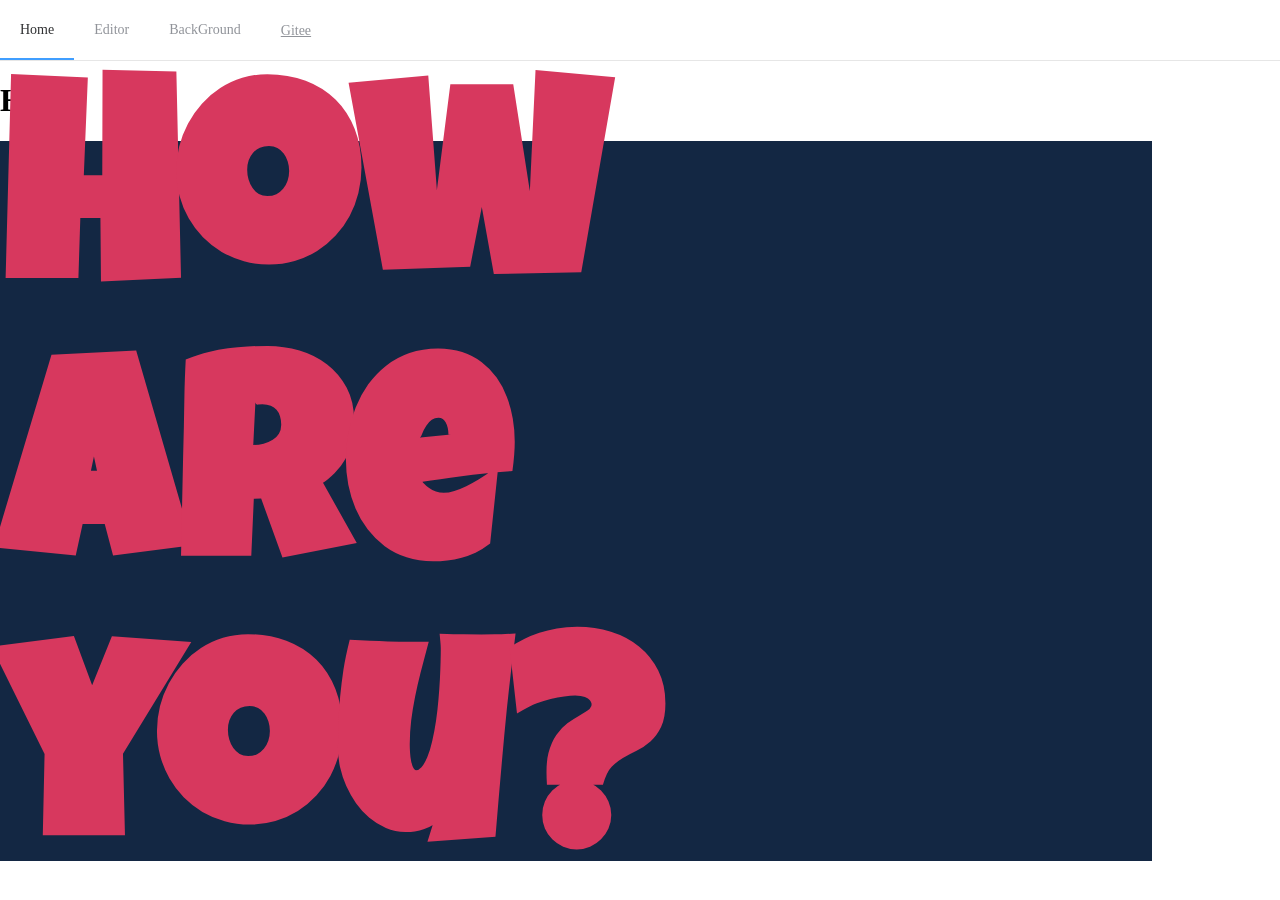
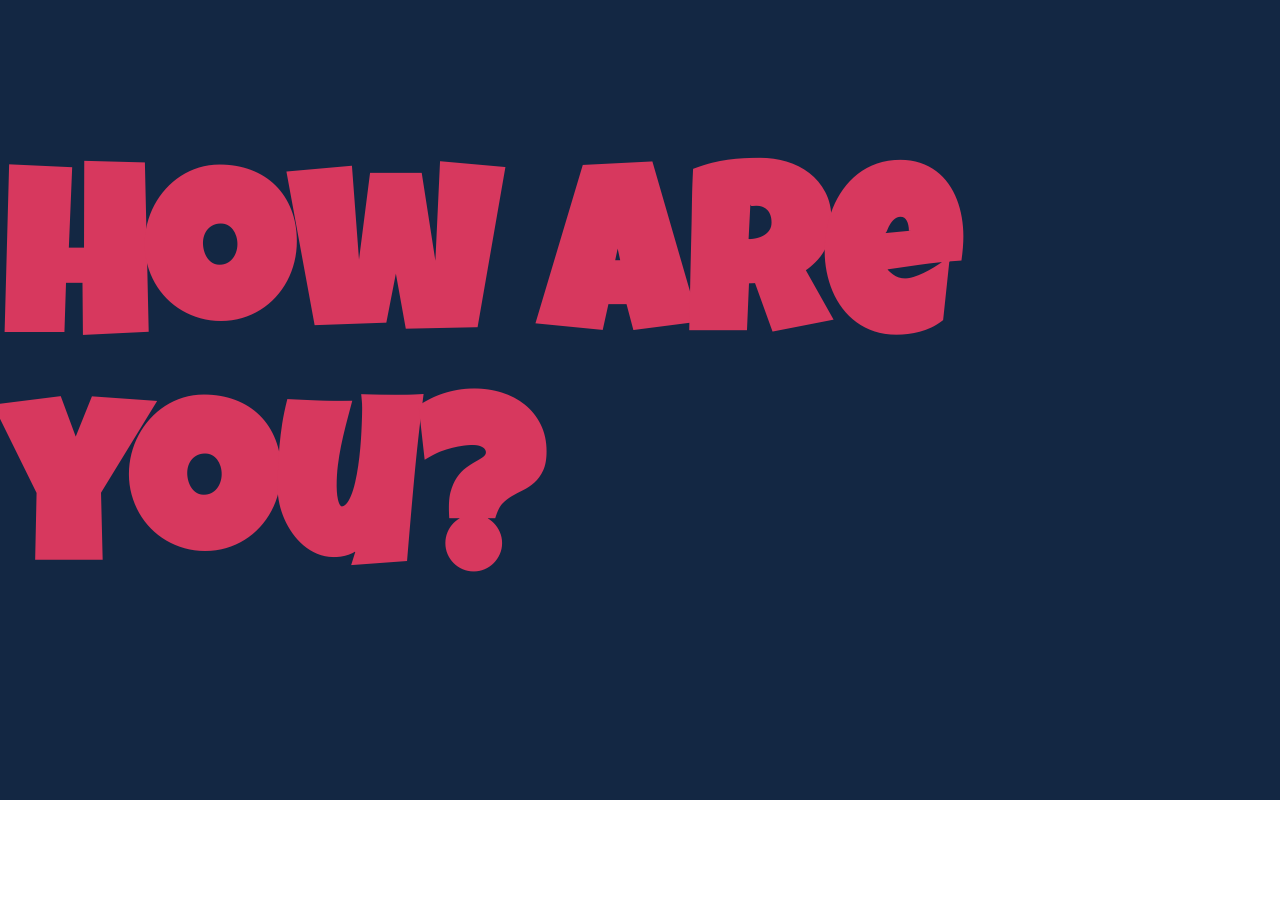
Before and after one commit to jinrd123/NwafulPaper, a Vue app: page /#/home in a window 1280 px wide. Shown: the top 900 px of the page. After the commit the page ends 800 px from the top, so only its background shows below. Built offline with nearby package versions, Linux system fonts and the light colour scheme.

Commit message:
scale the wallpaper

```diff
--- a/src/components/Scale/index.vue
+++ b/src/components/Scale/index.vue
@@ -2,8 +2,12 @@
   <div
     class="container"
     :style="{
-      width: current.width,
-      height: current.height,
+      left: current.x + 'px',
+      top: current.y + 'px',
+      width: current.width + 'px',
+      height: current.height + 'px',
+      transform: `scale(${current.scale}, ${current.scale})`,
+      transformOrigin: '0 0'
     }"
   >
     <slot></slot>
@@ -11,41 +15,38 @@
 </template>
 
 <script>
-import map from "@/utils/map";
+import { map } from "@/utils/math";
 
 export default {
   props: {
-    data: {
-      domain: Array,
-      range: {
-        width: Array,
-        height: Array,
-        x: Array,
-        y: Array,
-      },
-      progress: {
-        type: Number,
-        default: 0,
-      },
+    from: {
+      width: Number,
+      height: Number,
+      x: Number,
+      y: Number,
+    },
+    to: {
+      width: Number,
+      height: Number,
+      x: Number,
+      y: Number,
+    },
+    progress: {
+      type: Number,
+      default: 0,
     },
   },
   computed: {
     current: function () {
-      return Object.keys(this.data.range).reduce((obj, key) => {
-        const [r0, r1] = this.data.range[key];
-        const isPercentage = isNaN(+r0);
-        let t0, t1;
-        if (isPercentage) {
-          t0 = +r0.slice(0, -1);
-          t1 = +r1.slice(0, -1);
-        } else {
-          t0 = +r0;
-          t1 = +r1;
-        }
-        const t = map(+this.data.progress, 0, 1, t0, t1);
-        obj[key] = isPercentage ? t + "%" : t + "px";
-        return obj;
-      }, {});
+      const { x: fromX, y: fromY, width: fromW, height: fromH } = this.from;
+      const { x: toX, y: toY, width: toW, height: toH } = this.to;
+      return {
+        x: map(this.progress, 0, 1, fromX, toX),
+        y: map(this.progress, 0, 1, fromY, toY),
+        scale: map(this.progress, 0, 1, 1, (toW / fromW + toH / fromH) / 2),
+        width: fromW,
+        height: fromH,
+      };
     },
   },
 };
--- /dev/null
+++ b/src/mixins/useWindowScroll.js
@@ -0,0 +1,19 @@
+import { constrain } from "../utils/math";
+
+export const useWindowScroll = (
+  minY = 0,
+  maxY = 200,
+  minX = 0,
+  maxX = 200
+) => ({
+  data: () => ({
+    scrollY: 0,
+    scrollX: 0,
+  }),
+  mounted: function() {
+    window.addEventListener("mousewheel", ({ deltaY, deltaX }) => {
+      this.scrollY = constrain(this.scrollY + deltaY, minY, maxY);
+      this.scrollX = constrain(this.scrollX + deltaX, minX, maxX);
+    });
+  },
+});
--- /dev/null
+++ b/src/mixins/useWindowSize.js
@@ -0,0 +1,12 @@
+export const useWindowSize = () => ({
+  data: () => ({
+    windowWidth: window.innerWidth,
+    windowHeight: window.innerHeight,
+  }),
+  mounted: function() {
+    window.addEventListener("resize", () => {
+      this.windowWidth = window.innerWidth;
+      this.windowHeight = window.innerHeight;
+    });
+  },
+});
--- a/src/pages/Home/index.vue
+++ b/src/pages/Home/index.vue
@@ -2,11 +2,13 @@
   <div>
     <h1>Home</h1>
     <scale
-      v-for="example in examples"
+      v-for="(example, index) in examples"
       :key="example.type"
-      :data="example.scale"
+      :from="dimensions[index].from"
+      :to="dimensions[index].to"
+      :progress="progress"
     >
-      <screen :type="examples.type">
+      <screen :type="example.type">
         <wallpaper :data="example.data" />
       </screen>
     </scale>
@@ -17,8 +19,13 @@
 import Wallpaper from "@/components/Wallpaper";
 import Scale from "@/components/Scale";
 import Screen from "@/components/Screen";
+import { useWindowScroll } from "@/mixins/useWindowScroll";
+import { useWindowSize } from "@/mixins/useWindowSize";
+import { map } from "@/utils/math";
+const [MIN_Y, MAX_Y] = [0, 200];
 export default {
-  name: 'Home',
+  name: "Home",
+  mixins: [useWindowScroll(MIN_Y, MAX_Y), useWindowSize()],
   data() {
     return {
       examples: [
@@ -28,18 +35,8 @@ export default {
             title: "How are you?",
             bgColor: "#132743",
             textColor: "#d7385e",
-            fontSize: 280,
+            fontSize: 230,
             fontFamily: "Luckiest Guy",
-          },
-          scale: {
-            progress: 0.9,
-            domain: [0, 1],
-            range: {
-              width: ["0%", "100%"],
-              height: ["0%", "100%"],
-              x: ["0%", "0%"],
-              y: ["0%", "0%"],
-            },
           },
         },
       ],
@@ -50,6 +47,30 @@ export default {
     Scale,
     Screen,
   },
+  computed: {
+    progress: function () {
+      return map(this.scrollY, MIN_Y, MAX_Y, 0, 1);
+    },
+    dimensions: function () {
+      const scale = 0.5;
+      return [
+        {
+          from: {
+            x: 0,
+            y: 0,
+            width: this.windowWidth,
+            height: this.windowHeight,
+          },
+          to: {
+            width: this.windowWidth * scale,
+            height: this.windowHeight * scale,
+            x: (this.windowWidth * (1 - scale)) / 2,
+            y: this.windowHeight - 100 - this.windowHeight * scale,
+          },
+        },
+      ];
+    },
+  },
 };
 </script>
 
--- a/src/utils/map.js
+++ /dev/null
@@ -1,4 +0,0 @@
-export default function(v, d0, d1, r0, r1) {
-  const t = (v - d0) / (d1 - d0);
-  return r0 * (1 - t) + r1 * t;
-}
--- /dev/null
+++ b/src/utils/math.js
@@ -0,0 +1,8 @@
+export function map(v, d0, d1, r0, r1) {
+  const t = (v - d0) / (d1 - d0);
+  return r0 * (1 - t) + r1 * t;
+}
+
+export function constrain(value, min, max) {
+  return Math.min(max, Math.max(min, value));
+}
```
Also changed, not shown: 1 other file (tests, documents, lock files or other folders).
